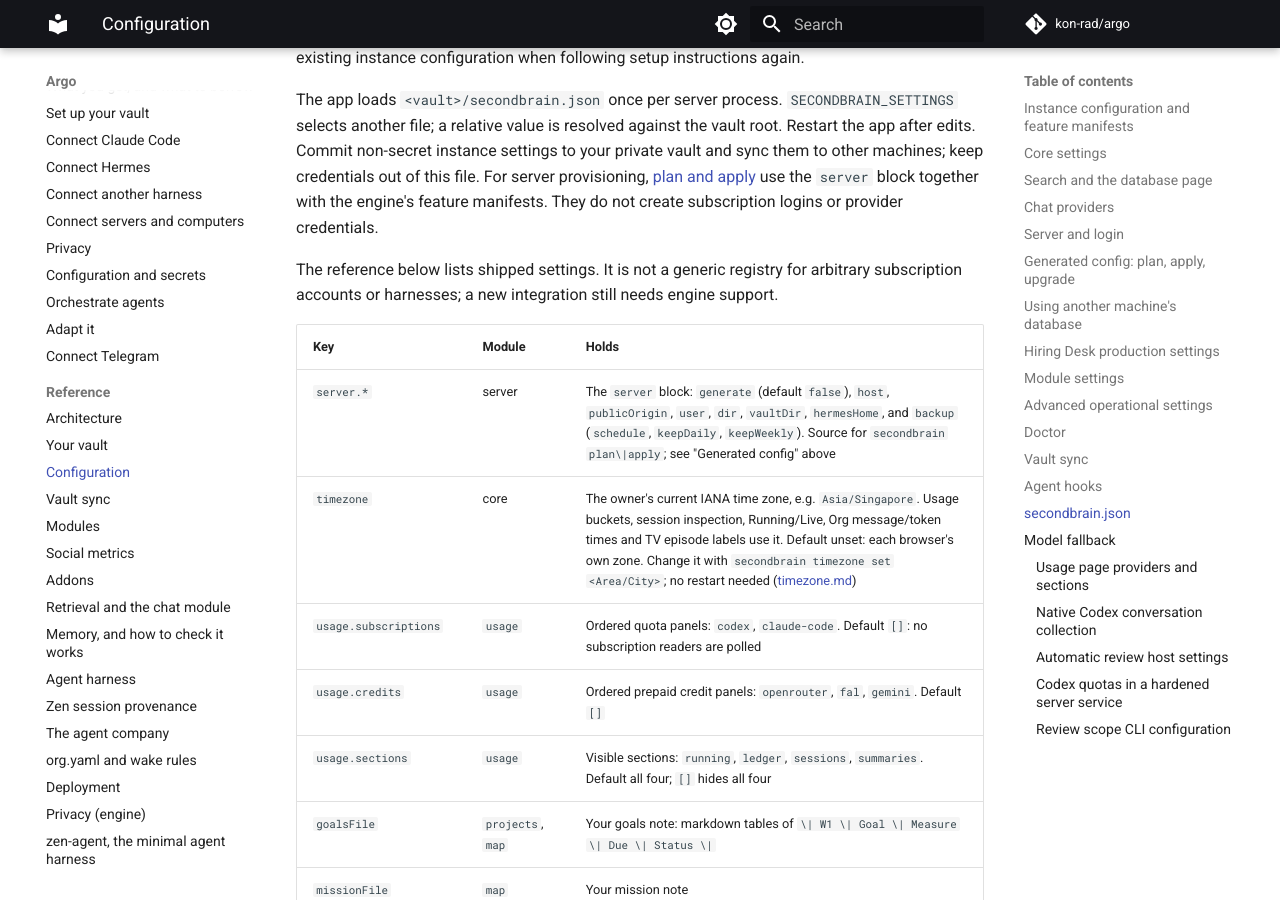
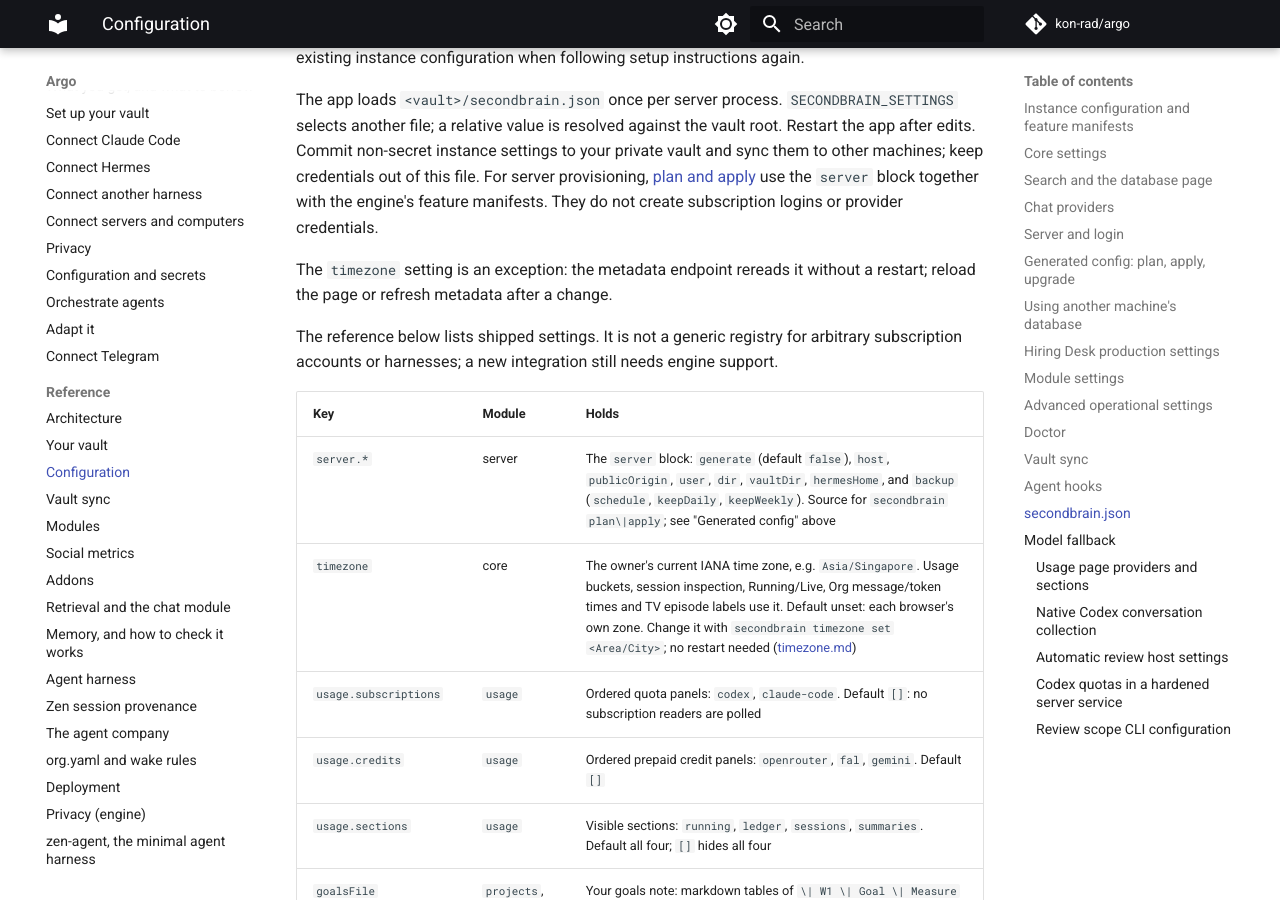
Before and after one commit to kon-rad/argo, an MkDocs documentation site: the page built from docs/configuration.md, in a window 1280 px wide and 900 px high, scrolled down 12171 px. Built offline with MkDocs 1.6.1 and Material for MkDocs 9.7.7, drawn with Linux system fonts in a browser that asks for light colours; comment, search, counter and statistics services are not loaded.

Commit message:
docs(timezone): clarify live metadata settings exception

```diff
--- a/docs/configuration.md
+++ b/docs/configuration.md
@@ -215,6 +215,8 @@ Start with `secondbrain.json` containing `{}` and add only the sections you need
 
 The app loads `<vault>/secondbrain.json` once per server process. `SECONDBRAIN_SETTINGS` selects another file; a relative value is resolved against the vault root. Restart the app after edits. Commit non-secret instance settings to your private vault and sync them to other machines; keep credentials out of this file. For server provisioning, [plan and apply](#generated-config-plan-apply-upgrade) use the `server` block together with the engine's feature manifests. They do not create subscription logins or provider credentials.
 
+The `timezone` setting is an exception: the metadata endpoint rereads it without a restart; reload the page or refresh metadata after a change.
+
 The reference below lists shipped settings. It is not a generic registry for arbitrary subscription accounts or harnesses; a new integration still needs engine support.
 
 | Key | Module | Holds |
```
